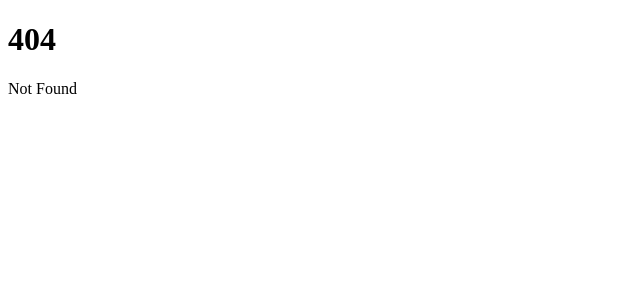
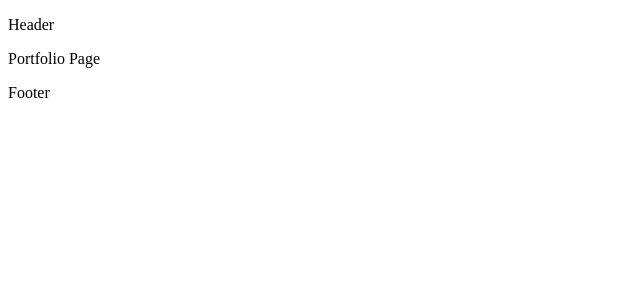
Before and after one commit to razakadegoke/Rocket-Elevators-Svelte-Application, a SvelteKit app: page /portfolio in a window 1280 px wide. Before the commit this address had no page. Shown: the top 300 px of the page, without its empty margins (0-640 px from the left). Built offline with nearby package versions, Linux system fonts and the light colour scheme.

Commit message:
structure

```diff
--- /dev/null
+++ b/src/lib/footer.svelte
@@ -0,0 +1,7 @@
+<script></script>
+
+<div class="footer">
+    <p>Footer</p>
+</div>
+
+<style></style>
--- /dev/null
+++ b/src/lib/header.svelte
@@ -0,0 +1,7 @@
+<script></script>
+
+<div class="header">
+    <p>Header</p>
+</div>
+
+<style></style>
--- /dev/null
+++ b/src/routes/+layout.svelte
@@ -0,0 +1,19 @@
+<script>
+import Footer from "../lib/footer.svelte";
+import Header from "../lib/header.svelte";
+
+</script>
+
+<header>
+    <Header/>
+</header>
+
+<main>
+    <slot></slot>
+</main>
+
+<footer>
+    <Footer/>
+</footer>
+
+<style></style>
--- a/src/routes/+page.svelte
+++ b/src/routes/+page.svelte
@@ -1,2 +1 @@
-<h1>Welcome to SvelteKit</h1>
-<p>Visit <a href="https://kit.svelte.dev">kit.svelte.dev</a> to read the documentation</p>
+<p>Home Page</p>
--- /dev/null
+++ b/src/routes/portfolio/+page.svelte
@@ -0,0 +1,7 @@
+<script></script>
+
+<div class="index">
+    <p>Portfolio Page</p>
+</div>
+
+<style> </style>
```
Also changed, not shown: src/routes/mint/+page.svelte (added, +7 -0 lines).
